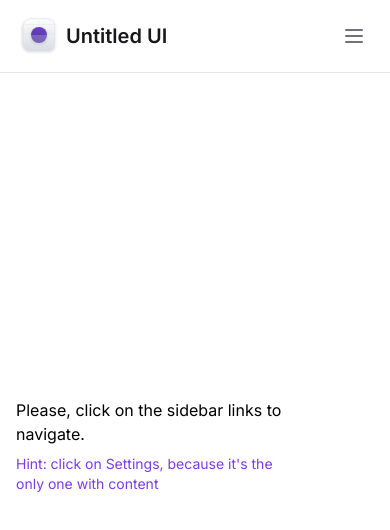
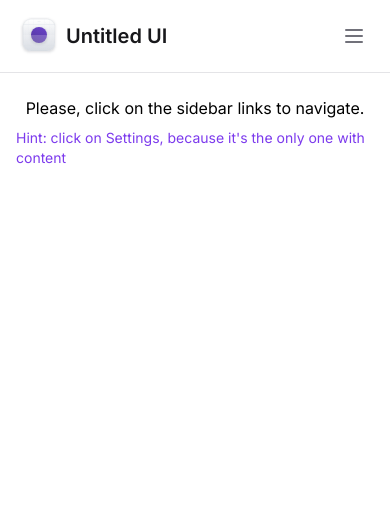
Before and after one commit to raphaeljcm/untitled-ui, a React (Vite) app: page / in a window 390 px wide. Shown: the top 530 px of the page. Built offline with nearby package versions, Linux system fonts and the light colour scheme.

Commit message:
style: tabs responsivity

```diff
--- a/src/components/Tabs/TabItem.tsx
+++ b/src/components/Tabs/TabItem.tsx
@@ -13,7 +13,7 @@
       value={value}
       className="group relative px-1 pb-4 text-sm font-medium text-zinc-500 outline-none hover:text-violet-700 data-[state=active]:text-violet-700"
     >
-      <span className="rounded group-focus-visible:ring-2 group-focus-visible:ring-violet-500 group-focus-visible:ring-offset-4">
+      <span className="whitespace-nowrap rounded group-focus-visible:ring-2 group-focus-visible:ring-violet-500 group-focus-visible:ring-offset-4">
         {title}
       </span>
 
--- a/src/components/Tabs/index.tsx
+++ b/src/components/Tabs/index.tsx
@@ -1,4 +1,5 @@
 import * as RadixTabs from '@radix-ui/react-tabs';
+import * as RadixScrollArea from '@radix-ui/react-scroll-area';
 import { TabItem } from './TabItem';
 import { useState } from 'react';
 
@@ -14,6 +15,8 @@
 
   return (
     <RadixTabs.Root value={currentTab} onValueChange={setCurrentTab}>
+      <RadixScrollArea.Root type="scroll" className="w-full">
+        <RadixScrollArea.Viewport className="w-full overflow-x-scroll">
           <RadixTabs.List className="mt-6 flex w-full items-center gap-4 border-b border-zinc-200">
             {tabs.map(tab => (
               <TabItem
@@ -24,6 +27,15 @@
               />
             ))}
           </RadixTabs.List>
+        </RadixScrollArea.Viewport>
+
+        <RadixScrollArea.Scrollbar
+          orientation="horizontal"
+          className="flex h-0.5 translate-y-1.5 touch-none select-none flex-col bg-zinc-100"
+        >
+          <RadixScrollArea.Thumb className="relative flex-1 rounded-lg bg-zinc-300" />
+        </RadixScrollArea.Scrollbar>
+      </RadixScrollArea.Root>
     </RadixTabs.Root>
   );
 }
--- a/src/layouts/PublicLayout.tsx
+++ b/src/layouts/PublicLayout.tsx
@@ -3,10 +3,10 @@
 
 export function PublicLayout() {
   return (
-    <div className="grid h-screen grid-cols-app font-inter">
+    <div className="h-screen font-inter lg:grid lg:grid-cols-app">
       <Sidebar />
 
-      <main className="px-4 pb-12 pt-24 lg:col-start-2 lg:px-8 lg:pt-8">
+      <main className="max-w-[100vw] px-4 pb-12 pt-24 lg:col-start-2 lg:px-8 lg:pt-8">
         <Outlet />
       </main>
     </div>
```
Lines whose indentation alone changed are shown as unchanged.
